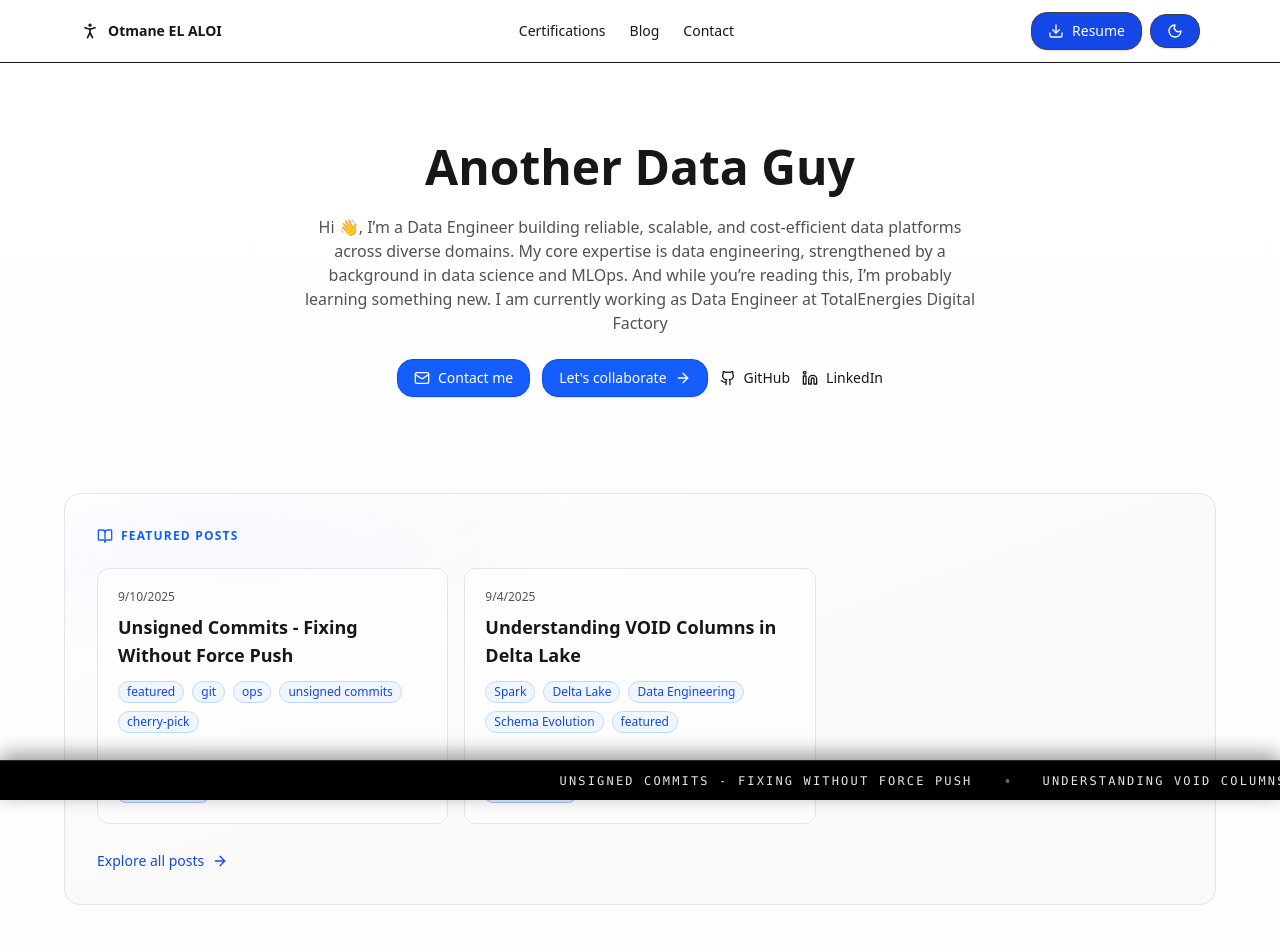
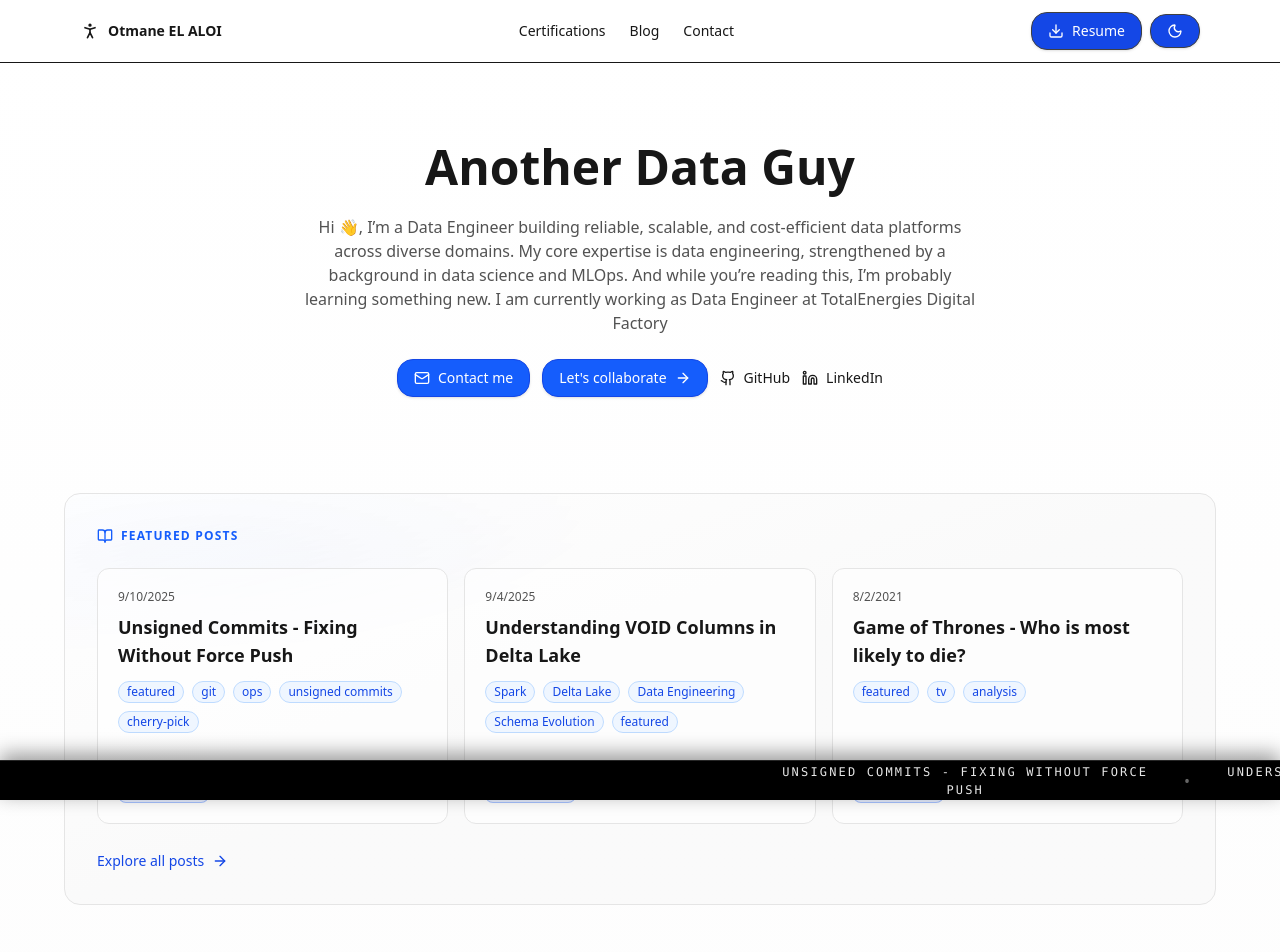
Before and after one commit to otmane-el-aloi/otmane-elaloi, a React (Vite) app: page / in a window 1280 px wide. Shown: the top 952 px of the page. Built offline with nearby package versions, Linux system fonts and the light colour scheme.

Commit message:
feat: add medium posts link

```diff
--- a/public/posts/index.json
+++ b/public/posts/index.json
@@ -1,5 +1,12 @@
 [
   { "path": "/posts/01-void-data-type-problem-pyspark.md" },
   { "path": "/posts/02-jinja-yaml-for-databricks-bundles.md" },
-  { "path": "/posts/03-cherry-pick-unsigned-commits.md" }
+  { "path": "/posts/03-cherry-pick-unsigned-commits.md" },
+  {
+    "title": "Game of Thrones - Who is most likely to die?",
+    "url": "https://elaloi-otmane.medium.com/game-of-thrones-who-is-most-likely-to-die-b28a3916d80e",
+    "tags": ["featured", "tv", "analysis"],
+    "published": true,
+    "dateISO": "2021-08-02"
+  }
 ]
--- a/src/components/blog/BlogList.tsx
+++ b/src/components/blog/BlogList.tsx
@@ -1,10 +1,34 @@
 import React, { useMemo } from "react";
-import { ArrowRight, CheckCircle2, Search, Tag as TagIcon } from "lucide-react";
+import { ArrowRight, CheckCircle2, ExternalLink, Search, Tag as TagIcon } from "lucide-react";
 import type { Post } from "../../types";
 import Badge from "../ui/Badge";
 import Button from "../ui/Button";
 import { motion } from "framer-motion";
 import { listContainer, listItem } from "../../lib/motion";
+
+function isMedium(url?: string) {
+  if (!url) return false;
+  try {
+    return new URL(url).hostname.toLowerCase().includes("medium.com");
+  } catch {
+    return false;
+  }
+}
+
+function MediumBadge() {
+  return (
+    <span className="inline-flex items-center gap-1 rounded-full border px-2 py-0.5 text-[10px] uppercase tracking-wide
+                     text-green-700 border-green-600/30 bg-green-600/10 dark:text-green-300">
+      {/* minimalist Medium glyph */}
+      <svg width="10" height="10" viewBox="0 0 1043.63 592.71" aria-hidden>
+        <circle cx="296.5" cy="296.5" r="296.5" />
+        <ellipse cx="747.04" cy="296.5" rx="158.08" ry="296.5" />
+        <ellipse cx="941.61" cy="296.5" rx="102.02" ry="296.5" />
+      </svg>
+      Medium
+    </span>
+  );
+}
 
 export default function BlogList({
   posts, onOpen, query, setQuery, loading,
@@ -12,7 +36,12 @@ export default function BlogList({
   const filtered = useMemo(() => {
     const q = query.trim().toLowerCase();
     return posts
-      .filter((p) => !q ? true : p.title.toLowerCase().includes(q) || (p.tags || []).some((t) => t.toLowerCase().includes(q)))
+      .filter((p) =>
+        !q
+          ? true
+          : p.title.toLowerCase().includes(q) ||
+            (p.tags || []).some((t) => t.toLowerCase().includes(q))
+      )
       .sort((a, b) => new Date(b.dateISO).getTime() - new Date(a.dateISO).getTime());
   }, [posts, query]);
 
@@ -32,14 +61,36 @@ export default function BlogList({
 
       {loading && <div className="mb-4 text-sm text-neutral-500">Loading posts…</div>}
 
-      <motion.div className="grid gap-4 sm:grid-cols-2 lg:grid-cols-3" initial="hidden" whileInView="visible" viewport={{ once: true, margin: "-80px" }} variants={listContainer}>
-        {filtered.map((p) => (
-          <motion.article key={p.id} className="rounded-2xl border p-4 transition hover:shadow dark:border-neutral-800" variants={listItem}>
+      <motion.div
+        className="grid gap-4 sm:grid-cols-2 lg:grid-cols-3"
+        initial="hidden"
+        whileInView="visible"
+        viewport={{ once: true, margin: "-80px" }}
+        variants={listContainer}
+      >
+        {filtered.map((p) => {
+          const linkMode = Boolean(p.url);
+          const medium = isMedium(p.url);
+
+          return (
+            <motion.article
+              key={p.id}
+              className="rounded-2xl border p-4 transition hover:shadow dark:border-neutral-800"
+              variants={listItem}
+            >
               <div className="mb-2 flex items-center justify-between text-xs text-neutral-500 dark:text-neutral-400">
                 <time>{new Date(p.dateISO).toLocaleDateString()}</time>
-              <span className="inline-flex items-center gap-1"><CheckCircle2 className="h-4 w-4" />Published</span>
+                <span className="inline-flex items-center gap-1">
+                  <CheckCircle2 className="h-4 w-4" />
+                  Published
+                </span>
               </div>
-            <h3 className="mb-2 text-lg font-semibold">{p.title}</h3>
+
+              <div className="mb-2 flex items-center justify-between gap-2">
+                <h3 className="text-lg font-semibold">{p.title}</h3>
+                {medium && <MediumBadge />}
+              </div>
+
               <div className="mb-4 flex flex-wrap gap-2">
                 {(p.tags || []).map((t) => (
                   <Badge key={t}>
@@ -47,11 +98,25 @@ export default function BlogList({
                   </Badge>
                 ))}
               </div>
+
+              {linkMode ? (
+                <a
+                  href={p.url}
+                  target="_blank"
+                  rel="noopener noreferrer"
+                  className="inline-flex items-center gap-2 rounded-lg border px-3 py-2 text-sm hover:bg-neutral-50 dark:hover:bg-neutral-900"
+                  aria-label={`Read ${medium ? "on Medium" : "externally"}`}
+                >
+                  Read {medium ? "on Medium" : "externally"} <ExternalLink className="h-4 w-4" />
+                </a>
+              ) : (
                 <Button onClick={() => onOpen(p)}>
                   Read <ArrowRight className="h-4 w-4" />
                 </Button>
+              )}
             </motion.article>
-        ))}
+          );
+        })}
       </motion.div>
 
       {!loading && filtered.length === 0 && (
--- a/src/lib/blog.ts
+++ b/src/lib/blog.ts
@@ -40,6 +40,14 @@ function parseFrontMatter(raw: string): { data: Record<string, any>; content: st
   return { data, content };
 }
 
+function sourceFromUrl(u?: string): "medium" | "external" | "local" {
+  if (!u) return "local";
+  try {
+    const host = new URL(u).hostname.toLowerCase();
+    return host.includes("medium.com") ? "medium" : "external";
+  } catch { return "external"; }
+}
+
 function normalizePost(p: Partial<Post>): Post {
   const slug =
     p.slug ||
@@ -55,6 +63,8 @@ function normalizePost(p: Partial<Post>): Post {
     dateISO: (p as any).date || p.dateISO || new Date().toISOString(),
     published: coercePublished(p.published),
     content: p.content || "",
+    source: p.source || sourceFromUrl(p.url),
+    url: p.url,
   };
 }
 
@@ -93,6 +103,18 @@ export async function loadPosts(): Promise<Post[]> {
           const { data, content } = parseFrontMatter(raw);
           out.push(normalizePost({ ...data, content }));
         }
+      } else if (item.url) {
+        // 👇 url-only link-post
+        out.push(normalizePost({
+          title: item.title,
+          url: item.url,
+          tags: item.tags,
+          published: item.published !== false,
+          dateISO: item.date || item.dateISO,
+          slug: item.slug,
+          source: item.source || sourceFromUrl(item.url),
+          content: "",
+        }));
       }
     }
     return out
--- a/src/types.ts
+++ b/src/types.ts
@@ -1,4 +1,3 @@
-// src/types.ts
 import React from "react";
 
 /* Core shared types */
@@ -53,4 +52,6 @@ export interface Post {
   dateISO: string;
   published: boolean;
   content: string;
+  source?: "local" | "medium" | "external";
+  url?: string;
 }
```
Lines whose indentation alone changed are shown as unchanged.
